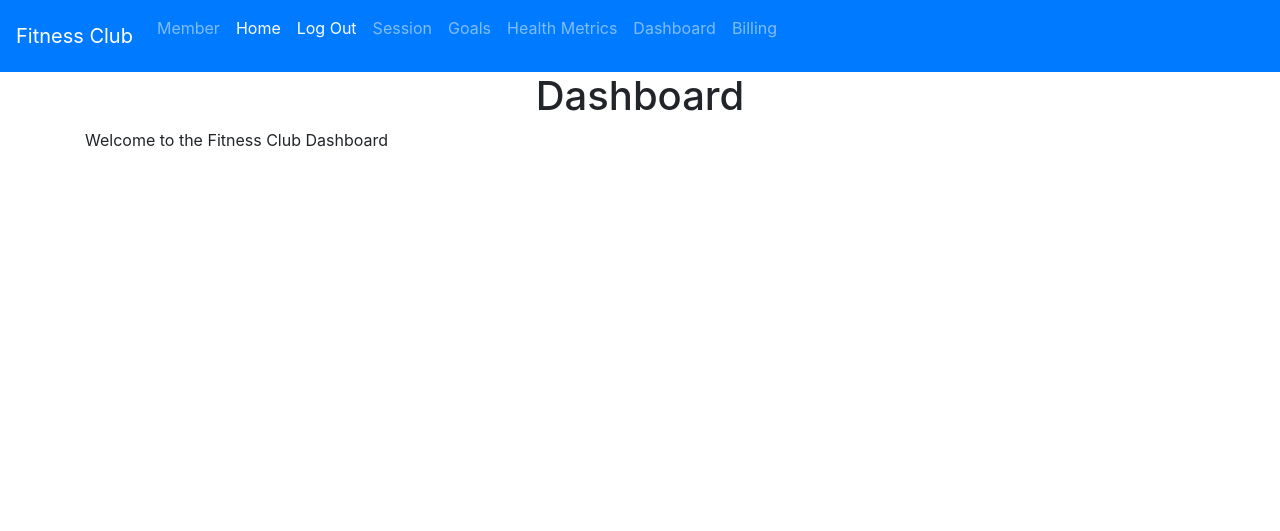
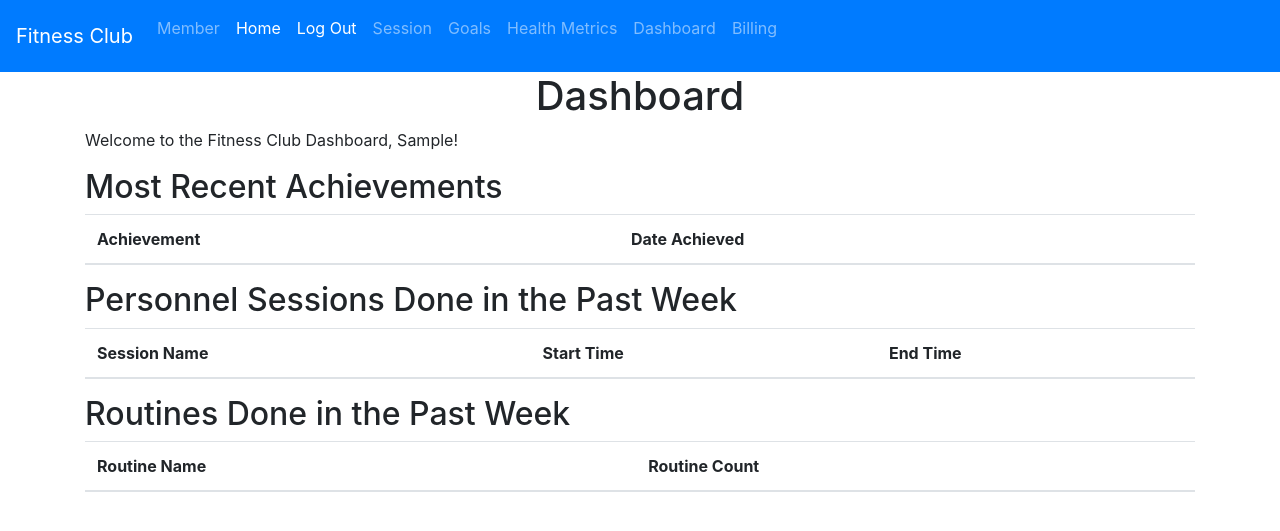
Before and after one commit to shaunsim15/comp-3005, a Flask app: page /dashboard in a window 1280 px wide. Shown: the top 531 px of the page. Run offline with Flask 3, Linux system fonts and the light colour scheme; the visitor is signed in with stand-in values (Sample User, id 1); data comes from the database, SQL or seed files in the repository; lists and menus that the app fills with data are empty; parts of the project's set-up code (start-up, migrations or seed data) failed here and were passed over.

Commit message:
Created 3 tables for sessions, routines, and member achievements

```diff
--- a/fitness_club/templates/dashboard.html
+++ b/fitness_club/templates/dashboard.html
@@ -3,6 +3,62 @@
 {% block content %}
 
 <h1 align="center">Dashboard</h1>
-    <p> Welcome to the Fitness Club Dashboard</p>
+<p>Welcome to the Fitness Club Dashboard, {{ logged_user.first_name }}!</p>
+
+<h2>Most Recent Achievements</h2>
+<table class="table">
+  <thead>
+    <tr>
+      <th scope="col">Achievement</th>
+      <th scope="col">Date Achieved</th>
+    </tr>
+  </thead>
+  <tbody>
+    {% for member_achievement, achievement in recent_achievements %}
+    <tr>
+      <td>{{ achievement.name }}</td>
+      <td>{{ member_achievement.date }}</td>
+    </tr>
+    {% endfor %}
+  </tbody>
+</table>
+
+<h2>Personnel Sessions Done in the Past Week</h2>
+<table class="table">
+  <thead>
+    <tr>
+      <th scope="col">Session Name</th>
+      <th scope="col">Start Time</th>
+      <th scope="col">End Time</th>
+    </tr>
+  </thead>
+  <tbody>
+    {% for session in past_week_sessions %}
+    <tr>
+      <td>{{ session.name }}</td>
+      <td>{{ session.start_time }}</td>
+      <td>{{ session.end_time }}</td>
+    </tr>
+    {% endfor %}
+  </tbody>
+</table>
+
+<h2>Routines Done in the Past Week</h2>
+<table class="table">
+  <thead>
+    <tr>
+      <th scope="col">Routine Name</th>
+      <th scope="col">Routine Count</th>
+    </tr>
+  </thead>
+  <tbody>
+    {% for routine, routine_count in past_week_routines %}
+    <tr>
+      <td>{{ routine.name }}</td>
+      <td>{{ routine_count }}</td>
+    </tr>
+    {% endfor %}
+  </tbody>
+</table>
 
 {% endblock %}
```
